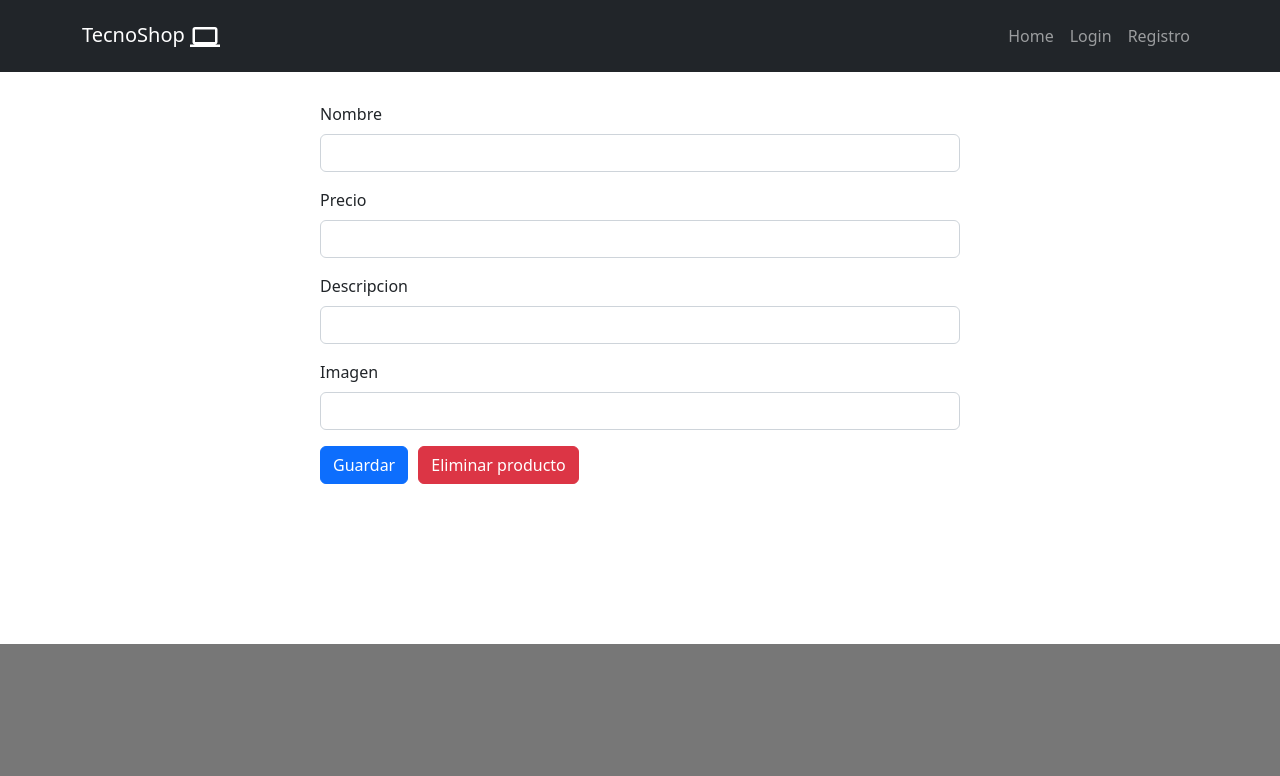
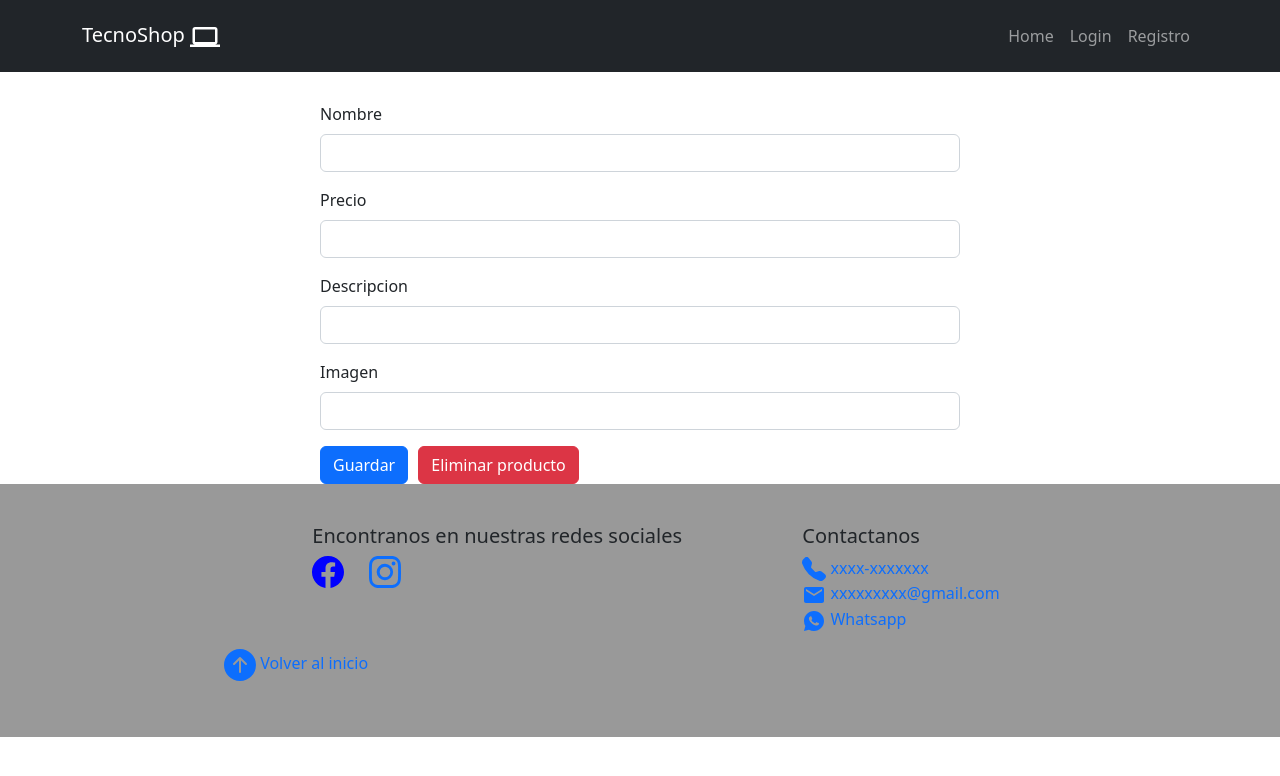
Before and after one commit to Eric9516/Tecno-Shop, a React (Create React App) app: page /producto/editar/1 in a window 1280 px wide. Shown: the top 776 px of the page. Built offline with nearby package versions, Linux system fonts and the light colour scheme; no server answers; the database is empty.

Commit message:
agregando datos al footer

```diff
--- a/src/Components/Footer.jsx
+++ b/src/Components/Footer.jsx
@@ -1,18 +1,62 @@
 import React from "react";
-
-const estilos = {
-    div: {
-        width: "100%",
-        height: "250px",
-        backgroundColor: "#777",
-        marginTop: "50px",
-        position: "relative",
-        bottom: "-110px",
-    },
-};
+import { BsFacebook, BsInstagram, BsFillTelephoneFill, BsFillArrowUpCircleFill } from "react-icons/bs";
+import { RiWhatsappFill } from "react-icons/ri";
+import { MdEmail } from "react-icons/md";
+import { A, Div1, Div2, DivContenedor, DivFooter, Redes, Ul } from "../styles/StyledFooter";
 
 const Footer = () => {
-    return <div style={estilos.div}></div>;
+    return (
+        <>
+            <DivFooter id="footer">
+                <DivContenedor>
+                    <Div1>
+                        <Ul>
+                            <h5>Encontranos en nuestras redes sociales</h5>
+                            <Redes>
+                                <li>
+                                    <a href="https://www.facebook.com" target="_blank" rel="noreferrer">
+                                        <BsFacebook size="2em" color="blue" />
+                                    </a>
+                                </li>
+                                <li>
+                                    <a href="https://www.instagram.com" target="_blank" rel="noreferrer">
+                                        <BsInstagram size="2em" />
+                                    </a>
+                                </li>
+                            </Redes>
+                        </Ul>
+                        <Ul>
+                            <h5>Contactanos</h5>
+                            <li>
+                                <A href="tel:45645645">
+                                    <BsFillTelephoneFill size="1.5em" /> xxxx-xxxxxxx
+                                </A>
+                            </li>
+                            <li>
+                                <A href="mailto:ejemplo@gmail.com">
+                                    <MdEmail size="1.5em" /> xxxxxxxxx@gmail.com
+                                </A>
+                            </li>
+                            <li>
+                                <A href="whastsapp.com">
+                                    <RiWhatsappFill size="1.5em" /> Whatsapp
+                                </A>
+                            </li>
+                        </Ul>
+                    </Div1>
+                    <Div2>
+                        <Ul>
+                            <li>
+                                <A href="#nav">
+                                    <BsFillArrowUpCircleFill size="2em" /> Volver al inicio
+                                </A>
+                            </li>
+                        </Ul>
+                    </Div2>
+                </DivContenedor>
+            </DivFooter>
+        </>
+    );
 };
 
 export default Footer;
--- a/src/Components/NavBar.jsx
+++ b/src/Components/NavBar.jsx
@@ -27,7 +27,7 @@ const NavBar = () => {
     let nombre = `${context.user.name} ${context.user.lastname}`;
     return (
         <div>
-            <Navbar collapseOnSelect expand="lg" bg="dark" variant="dark" style={estilos.navBar}>
+            <Navbar collapseOnSelect expand="lg" bg="dark" variant="dark" style={estilos.navBar} id="nav">
                 <Container>
                     <Navbar.Brand as={Link} to="/home">
                         TecnoShop <MdComputer size={"1.5em"} />
--- /dev/null
+++ b/src/styles/StyledFooter.js
@@ -0,0 +1,58 @@
+import styled from "styled-components";
+
+export const DivFooter = styled.div`
+    display: flex;
+    flex-direction: column;
+    justify-content: space-evenly;
+    align-items: center;
+    padding: 40px;
+    background-color: #999;
+`;
+
+export const DivContenedor = styled.div`
+    width: 70vw;
+    display: flex;
+    flex-direction: column;
+
+    @media screen and (max-width: 960px) {
+        width: 100vw;
+        justify-content: center;
+        align-items: center;
+    }
+`;
+
+export const Ul = styled.ul`
+    list-style: none;
+`;
+
+export const Redes = styled.div`
+    display: flex;
+    gap: 25px;
+
+    @media screen and (max-width: 960px) {
+        padding-top: 15px;
+    }
+`;
+
+export const Div1 = styled.div`
+    width: 100%;
+    display: flex;
+    justify-content: space-evenly;
+
+    @media screen and (max-width: 960px) {
+        padding: 20px;
+        flex-direction: column;
+        gap: 25px;
+        margin-bottom: 10px;
+    }
+`;
+
+export const Div2 = styled.div`
+    width: 100%;
+    display: flex;
+    justify-content: flex-start;
+`;
+
+export const A = styled.a`
+    text-decoration: none;
+`;
```
